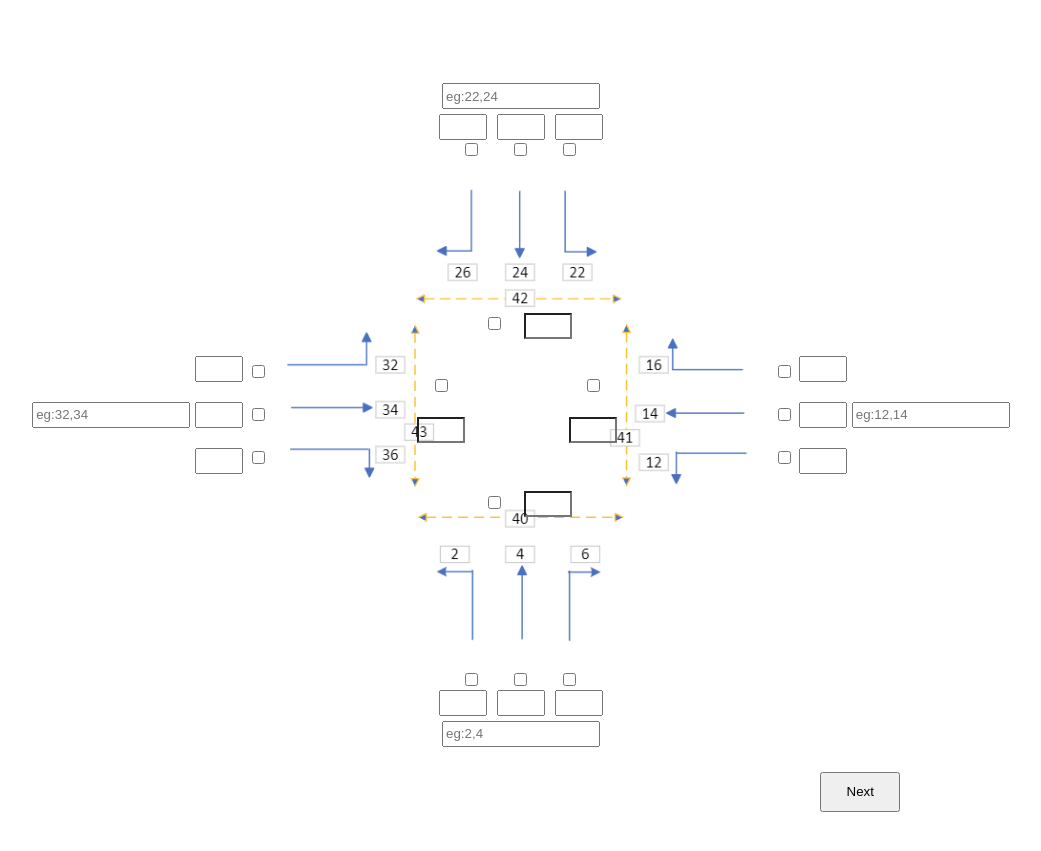
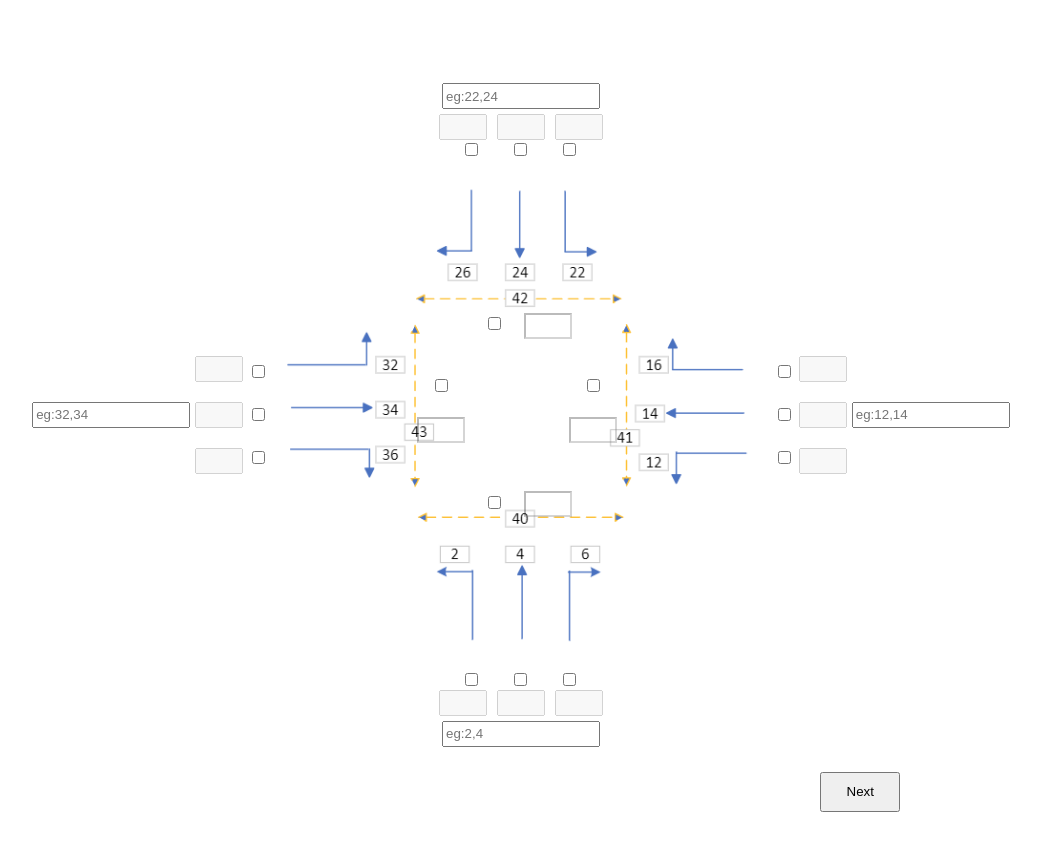
Before and after one commit to elxl/app-router, a Vue app: page / in a window 1280 px wide. Shown: the part 253-1104 px from the top of the page, without its empty margins (119-1160 px from the left). Built offline with nearby package versions, Linux system fonts and the light colour scheme.

Commit message:
add features and value check to standard

```diff
--- a/src/views/Standard.vue
+++ b/src/views/Standard.vue
@@ -41,14 +41,14 @@
             <input type="text" class="n-combine" id="combn" v-model="ncomb" placeholder="eg:22,24">
         </div>
         <div>
-            <input type="text" class="n-flow" id="flow26" v-model="f26">
-            <input type="text" class="n-flow" id="flow24" v-model="f24">
-            <input type="text" class="n-flow" id="flow22" v-model="f22">
+            <input type="text" class="n-flow" id="flow26" v-model="f26" :disabled="!check26">
+            <input type="text" class="n-flow" id="flow24" v-model="f24" :disabled="!check24">
+            <input type="text" class="n-flow" id="flow22" v-model="f22" :disabled="!check22">
         </div>
         <div>
-            <input type="checkbox" class="n-contain" id="contain26" value="26" v-model="checkedbox">
-            <input type="checkbox" class="n-contain" id="contain24" value="24" v-model="checkedbox">
-            <input type="checkbox" class="n-contain" id="contain22" value="22" v-model="checkedbox">
+            <input type="checkbox" class="n-contain" id="contain26" value="26" v-model="check26" @click="togglebox($event.target.value)">
+            <input type="checkbox" class="n-contain" id="contain24" value="24" v-model="check24" @click="togglebox($event.target.value)">
+            <input type="checkbox" class="n-contain" id="contain22" value="22" v-model="check22" @click="togglebox($event.target.value)">
         </div>
     </div>
     <div>
@@ -58,46 +58,46 @@
             <input type="text" class="w-combine" id="combw" v-model="wcomb" placeholder="eg:32,34">
         </div>
         <div>
-            <input type="text" class="w-flow" id="flow32" v-model="f32"><br>
-            <input type="text" class="w-flow" id="flow34" v-model="f34"><br>
-            <input type="text" class="w-flow" id="flow36" v-model="f36">
+            <input type="text" class="w-flow" id="flow32" v-model="f32" :disabled="!check32"><br>
+            <input type="text" class="w-flow" id="flow34" v-model="f34" :disabled="!check34"><br>
+            <input type="text" class="w-flow" id="flow36" v-model="f36" :disabled="!check36">
         </div>
         <div>
-            <input type="checkbox" class="w-contain" id="contain32" value="32" v-model="checkedbox"><br>
-            <input type="checkbox" class="w-contain" id="contain34" value="34" v-model="checkedbox"><br>
-            <input type="checkbox" class="w-contain" id="contain36" value="36" v-model="checkedbox">
+            <input type="checkbox" class="w-contain" id="contain32" value="32" v-model="check32" @click="togglebox($event.target.value)"><br>
+            <input type="checkbox" class="w-contain" id="contain34" value="34" v-model="check34" @click="togglebox($event.target.value)"><br>
+            <input type="checkbox" class="w-contain" id="contain36" value="36" v-model="check36" @click="togglebox($event.target.value)">
         </div>
     </div>
     <div style="position: relative;">
         <img class="standard-fig" src="../assets/standard.png">
         <div style="position: absolute;top: 30%;left: 40%;">
-            <input type="checkbox" class="n-contain" id="ped42" value="42" v-model="checkedped">
-            <input type="text" class="n-flow" id="width42" v-model="w42" :style="w42 ? 'background-color: white;' : 'background-color: transparent;'">
+            <input type="checkbox" class="n-contain" id="ped42" value="42" v-model="check42" @click="toggleped($event.target.value)">
+            <input type="text" class="n-flow" id="width42" v-model="w42" :disabled="!check42" :style="w42 ? 'background-color: white;' : 'background-color: transparent;'">
         </div>
         <div style="position: absolute;top: 40%;right: 30%">
-            <input type="checkbox" class="e-contain" id="ped41" value="41" v-model="checkedped"><br>
-            <input type="text" class="e-flow" id="width41" v-model="w41" :style="w41 ? 'background-color: white;' : 'background-color: transparent;'">
+            <input type="checkbox" class="e-contain" id="ped41" value="41" v-model="check41" @click="toggleped($event.target.value)"><br>
+            <input type="text" class="e-flow" id="width41" v-model="w41" :disabled="!check41" :style="w41 ? 'background-color: white;' : 'background-color: transparent;'">
         </div>
         <div style="position: absolute;top: 65%;left: 40%;">
-            <input type="checkbox" class="s-contain" id="ped40" value="40" v-model="checkedped">
-            <input type="text" class="s-flow" id="width40" v-model="w40" :style="w40 ? 'background-color: white;' : 'background-color: transparent;'">
+            <input type="checkbox" class="s-contain" id="ped40" value="40" v-model="check40" @click="toggleped($event.target.value)">
+            <input type="text" class="s-flow" id="width40" v-model="w40" :disabled="!check40" :style="w40 ? 'background-color: white;' : 'background-color: transparent;'">
         </div>
         <div style="position: absolute;top: 40%;right: 60%;">
-            <input type="checkbox" class="w-contain" id="ped43" value="43" v-model="checkedped"><br>
-            <input type="text" class="w-flow" id="width43" v-model="w43" :style="w43 ? 'background-color: white;' : 'background-color: transparent;'">
+            <input type="checkbox" class="w-contain" id="ped43" value="43" v-model="check43" @click="toggleped($event.target.value)"><br>
+            <input type="text" class="w-flow" id="width43" v-model="w43" :disabled="!check43" :style="w43 ? 'background-color: white;' : 'background-color: transparent;'">
         </div>
     </div>
     <div class="east">
         <div>
-            <input type="checkbox" class="e-contain" id="contain12" value="12" v-model="checkedbox"><br>
-            <input type="checkbox" class="e-contain" id="contain14" value="14" v-model="checkedbox"><br>
-            <input type="checkbox" class="e-contain" id="contain16" value="16" v-model="checkedbox">
+            <input type="checkbox" class="e-contain" id="contain16" value="16" v-model="check16" @click="togglebox($event.target.value)"><br>
+            <input type="checkbox" class="e-contain" id="contain14" value="14" v-model="check14" @click="togglebox($event.target.value)"><br>
+            <input type="checkbox" class="e-contain" id="contain12" value="12" v-model="check12" @click="togglebox($event.target.value)">
         </div>
 
         <div>
-            <input type="text" class="e-flow" id="flow16" v-model="f16"><br>
-            <input type="text" class="e-flow" id="flow14" v-model="f14"><br>
-            <input type="text" class="e-flow" id="flow12" v-model="f12">
+            <input type="text" class="e-flow" id="flow16" v-model="f16" :disabled="!check16"><br>
+            <input type="text" class="e-flow" id="flow14" v-model="f14" :disabled="!check14"><br>
+            <input type="text" class="e-flow" id="flow12" v-model="f12" :disabled="!check12">
         </div>
         <div>
             <input type="text" class="e-combine" id="combe" v-model="ecomb" placeholder="eg:12,14">
@@ -107,14 +107,14 @@
     </div>
     <div class="south">
         <div>
-            <input type="checkbox" class="s-contain" id="contain2" value="2" v-model="checkedbox">
-            <input type="checkbox" class="s-contain" id="contain4" value="4" v-model="checkedbox">
-            <input type="checkbox" class="s-contain" id="contain6" value="6" v-model="checkedbox">
+            <input type="checkbox" class="s-contain" id="contain2" value="2" v-model="check2" @click="togglebox($event.target.value)">
+            <input type="checkbox" class="s-contain" id="contain4" value="4" v-model="check4" @click="togglebox($event.target.value)">
+            <input type="checkbox" class="s-contain" id="contain6" value="6" v-model="check6" @click="togglebox($event.target.value)">
         </div>
         <div>
-            <input type="text" class="s-flow" id="flow2" v-model="f2">
-            <input type="text" class="s-flow" id="flow4" v-model="f4">
-            <input type="text" class="s-flow" id="flow6" v-model="f6">
+            <input type="text" class="s-flow" id="flow2" v-model="f2" :disabled="!check2">
+            <input type="text" class="s-flow" id="flow4" v-model="f4" :disabled="!check4">
+            <input type="text" class="s-flow" id="flow6" v-model="f6" :disabled="!check6">
         </div>
         <div>
             <input type="text" class="s-combine" id="combs" v-model="scomb" placeholder="eg:2,4">
@@ -164,9 +164,10 @@
     </div>
 
     <div class="next" ref="bottomElement">
-        <router-link :to="{ name : 'result'}">
+        <!-- <router-link :to="{ name : 'result'}">
             <button class="nextstep" @click="callAPI" id="submit">Submit</button>
-        </router-link>
+        </router-link> -->
+        <button class="nextstep" @click="validateData" id="submit">Submit</button>
     </div>
 
 </div>
@@ -207,10 +208,26 @@ export default {
             f32:'',
             f34:'',
             f36:'',
+            check2: false,
+            check4: false,
+            check6: false,
+            check12: false,
+            check14: false,
+            check16: false,
+            check22: false,
+            check24: false,
+            check26: false,
+            check32: false,
+            check34: false,
+            check36: false,
             w40:'',
             w41:'',
             w42:'',
             w43:'',
+            check40: false,
+            check41: false,
+            check42: false,
+            check43: false,
 
             process:false,
             nameofmvt: {},
@@ -223,12 +240,57 @@ export default {
         }
     },
     methods: {
+        togglebox(value) {
+            // append value to checked box if not exist and remove it otherwise
+            if (this['check'+value]) {
+                const index = this.checkedbox.indexOf(value);
+                if (index !== -1) {
+                    this.checkedbox.splice(index, 1);
+                }
+                this['f'+value] = ''
+            } else {
+                this.checkedbox.push(value);
+            }
+        this['check'+value] = !this['check'+value];
+        },
+        toggleped(value) {
+            // append value to checked box if not exist and remove it otherwise
+            if (this['check'+value]) {
+                const index = this.checkedped.indexOf(value);
+                if (index !== -1) {
+                    this.checkedped.splice(index, 1);
+                }
+                this['w'+value] = ''
+            } else {
+                this.checkedped.push(value);
+            }
+        this['check'+value] = !this['check'+value];
+        },
         handleFileUpload(event) {
             this.file = event.target.files[0]
         },
         preprocess(event) {
-            // Clear name
+            // Check if all inputs are valid
+            const regex = /^-?\d+$/; // Regular expression to match integers
+
+            for (const value of this.checkedbox) {
+                if (!regex.test(this['f'+value])) {
+                    this.process = false
+                    alert("Please enter valid integers in all textboxes!");
+                    return; // Exit the method if any non-integer value is found
+                }
+            }
+            for (const value of this.checkedped) {
+                if (!regex.test(this['w'+value])) {
+                    this.process = false
+                    alert("Please enter valid integers in all textboxes!");
+                    return; // Exit the method if any non-integer value is found
+                }
+            }
+
+            // Clear name and authorized conflict
             this.nameofmvt = {}
+            this.authorize = null
             // Get base information of the intersection
 
             let compose = {};
@@ -292,6 +354,40 @@ export default {
 
         },
 
+        validateData() {
+            // Check if input is all valid
+            // Check unique input names
+            const names = Object.values(this.nameofmvt);
+            const uniqueNames = new Set(names);
+
+            if (names.length !== uniqueNames.size) {
+                alert("Please make sure all names are different!");
+                return;
+            }
+
+            // Check secondary conflict
+            if (this.authorize !== null){
+                const values = this.authorize.split(/[,;]/);
+                const allValuesExist = values.every(value => names.includes(value.trim()));
+                if (!allValuesExist) {
+                alert("Movements in authorized conflict not included!");
+                return;
+            }
+            }
+
+            // Check file name
+            if (this.savepath === null) {
+                alert("Please provide result file name!");
+                return;
+            }
+
+            // Call API
+            this.callAPI()
+
+            // Navigate to result page
+            this.$router.push({ name: "result" });
+        },
+
         callAPI() {
 
             const data = new FormData();
```
